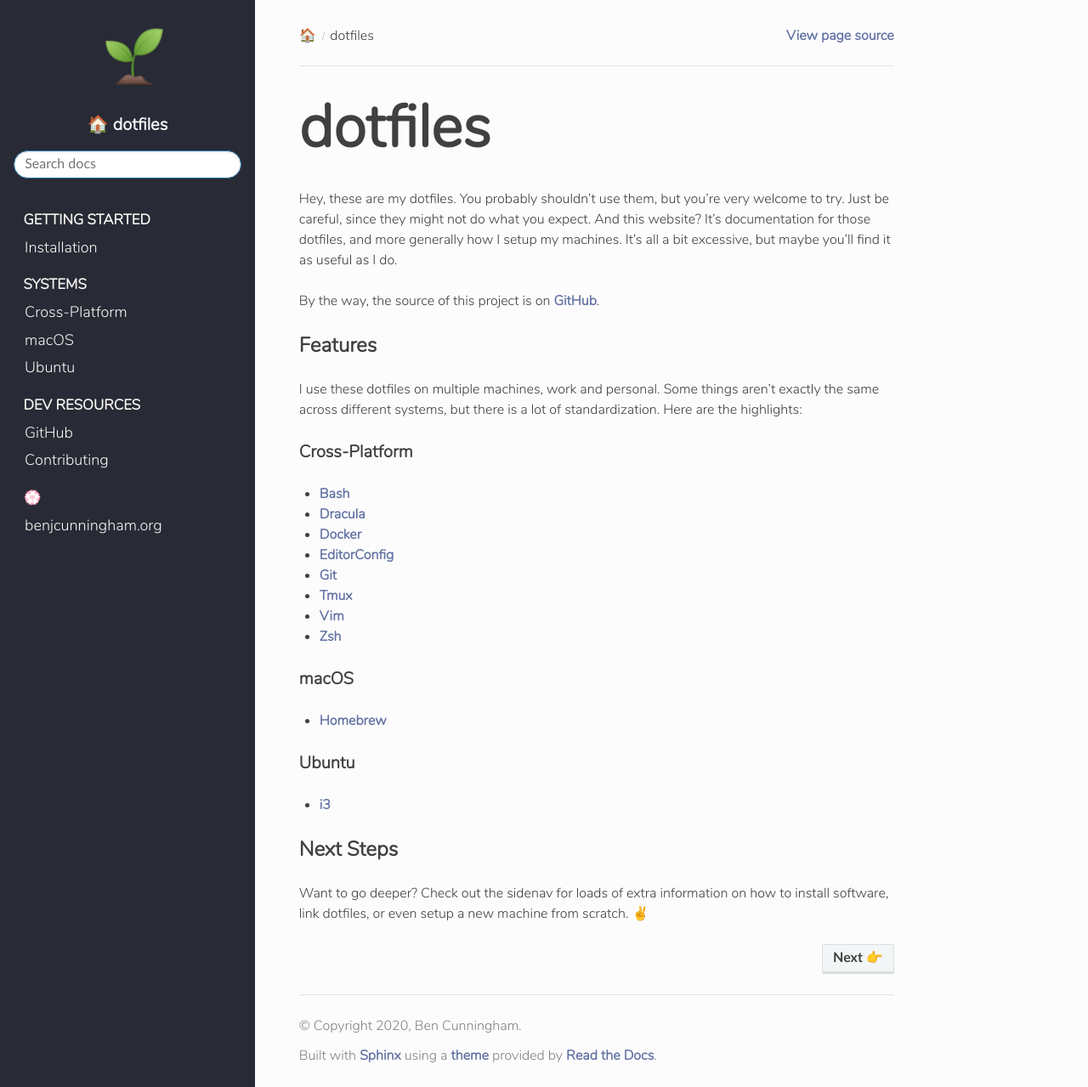
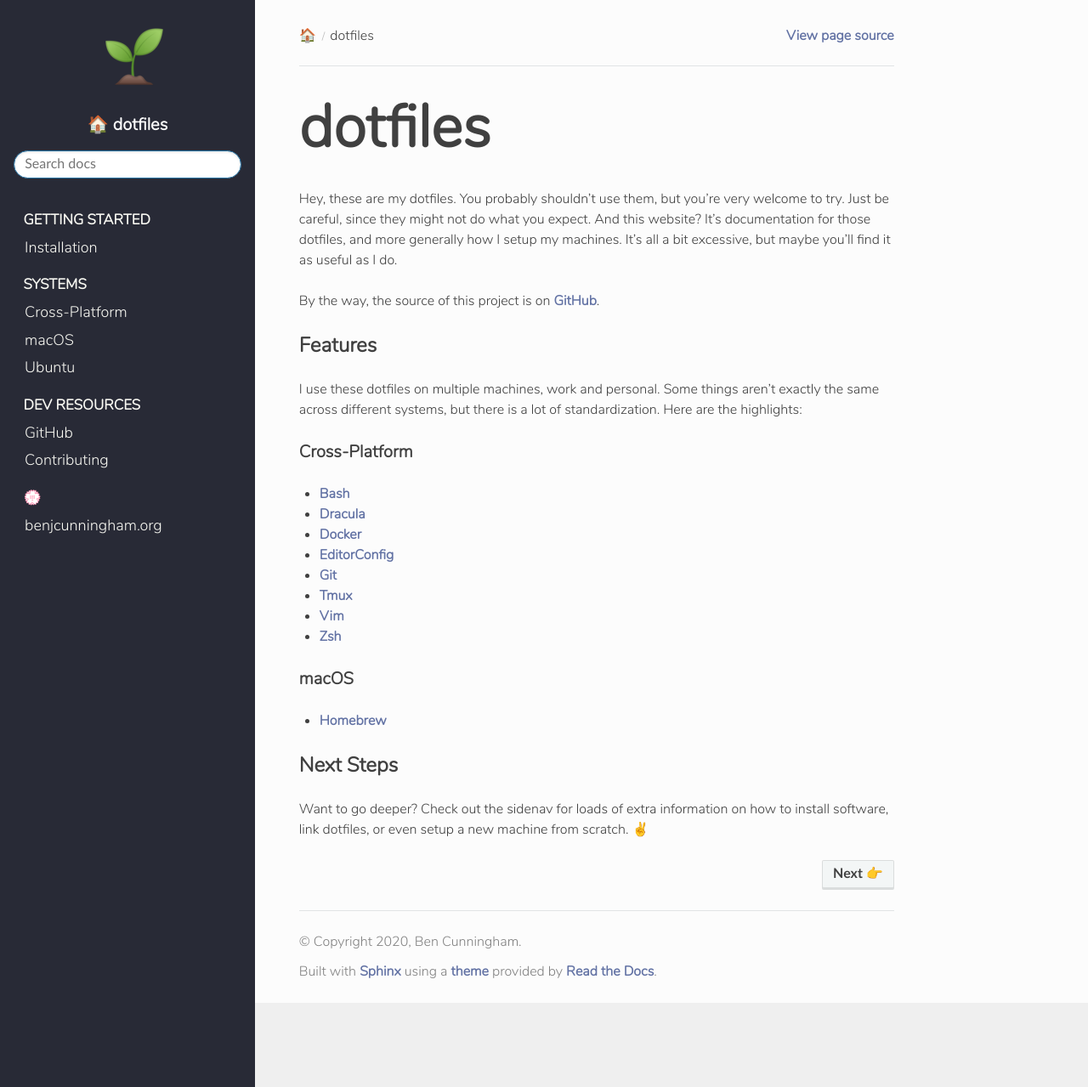
Before and after one commit to benjcunningham/dotfiles, a Sphinx documentation site: the page built from docs/source/index.rst, in a window 1280 px wide and 1279 px high. Shown: the whole window at 85% size. Built offline with Sphinx 7.4.7 and the Read the Docs theme 2.0.0, drawn with Linux system fonts in a browser that asks for light colours.

Commit message:
Remove i3

```diff
--- a/docs/source/index.rst
+++ b/docs/source/index.rst
@@ -26,11 +26,6 @@
 ~~~~~
 
 - `Homebrew <https://brew.sh/>`_
-
-Ubuntu
-~~~~~~
-
-- `i3 <https://i3wm.org/>`_
 
 Next Steps
 ----------
--- a/docs/source/systems/ubuntu.rst
+++ b/docs/source/systems/ubuntu.rst
@@ -2,9 +2,3 @@
 ======
 
 What comes with the Ubuntu installer?
-
-i3
---
-
-Rofi
-----
```
Also changed, not shown: 3 other files.
